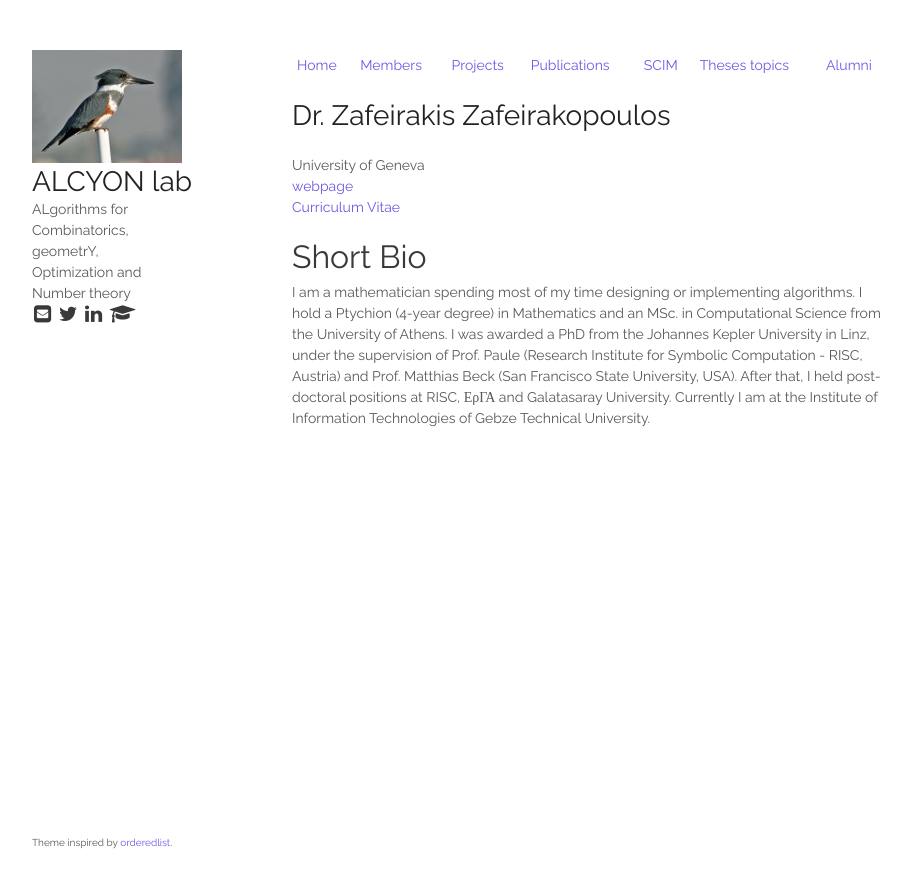
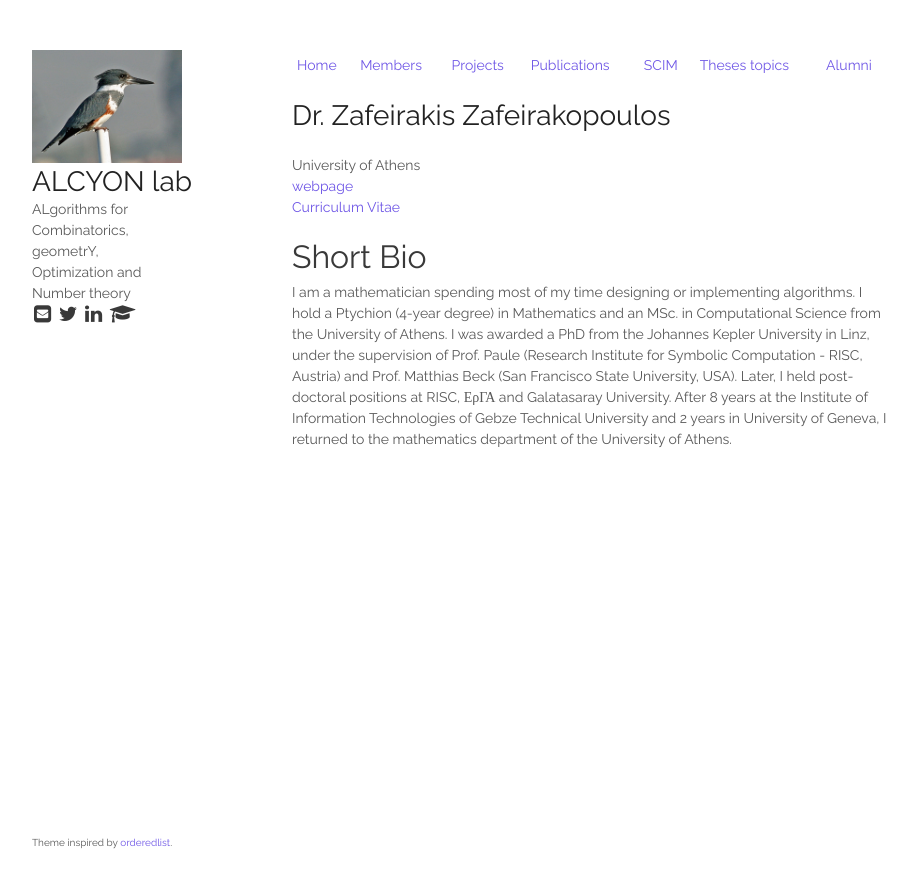
Before and after one commit to alcyon-lab/webpage, a Jekyll site: the page built from collections/_members/zaf.md, in a window 1280 px wide. Shown: the top 888 px of the page, without its empty margins (178-1095 px from the left). Built offline with Jekyll 4.4.1, drawn with Linux system fonts in a browser that asks for light colours.

Commit message:
Update my affiliation

```diff
--- a/collections/_members/zaf.md
+++ b/collections/_members/zaf.md
@@ -2,7 +2,7 @@
 layout: members
 name: Zafeirakis Zafeirakopoulos
 position: Researcher
-affiliation: University of Geneva
+affiliation: University of Athens
 webpage: https://alcyon-lab.gitlab.io/lab/
 cv: zaf
 scholar: https://scholar.google.com/citations?user=NEeNVssAAAAJ&hl=en
@@ -10,4 +10,4 @@ academic_title: Dr.
 ---
 
 I am a mathematician spending most of my time designing or implementing algorithms.
-I hold a Ptychion (4-year degree) in Mathematics and an MSc. in Computational Science from the University of Athens. I was awarded a PhD from the Johannes Kepler University in Linz, under the supervision of Prof. Paule (Research Institute for Symbolic Computation - RISC, Austria) and Prof. Matthias Beck (San Francisco State University, USA). After that, I held post-doctoral positions at RISC, ΕρΓΑ and Galatasaray University. Currently I am at the Institute of Information Technologies of Gebze Technical University.
+I hold a Ptychion (4-year degree) in Mathematics and an MSc. in Computational Science from the University of Athens. I was awarded a PhD from the Johannes Kepler University in Linz, under the supervision of Prof. Paule (Research Institute for Symbolic Computation - RISC, Austria) and Prof. Matthias Beck (San Francisco State University, USA). Later, I held post-doctoral positions at RISC, ΕρΓΑ and Galatasaray University. After 8 years at the Institute of Information Technologies of Gebze Technical University and 2 years in University of Geneva, I returned to the mathematics department of the University of Athens.
```
